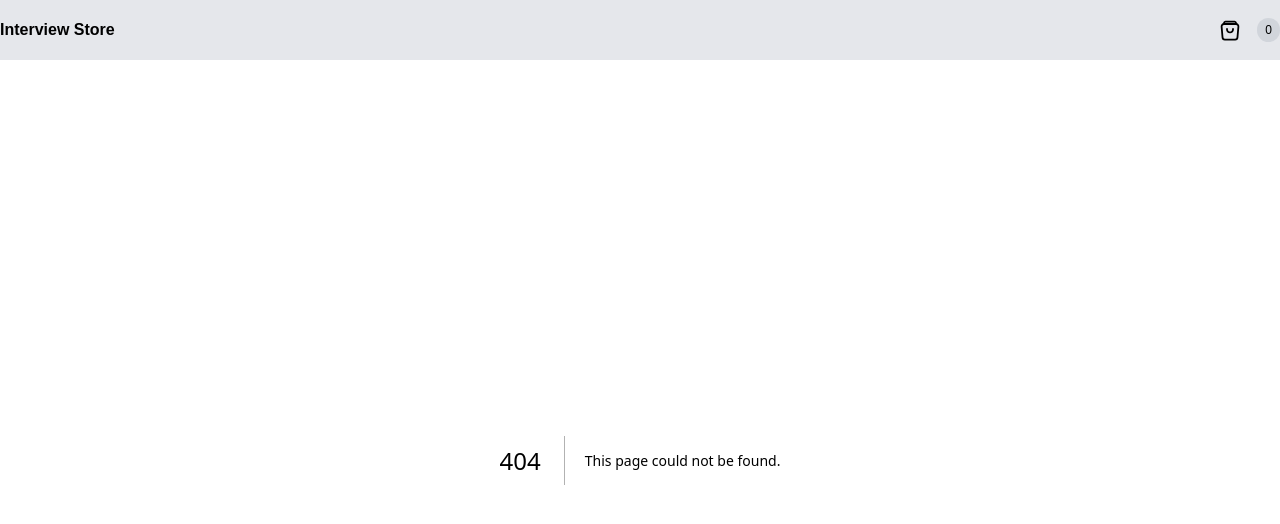
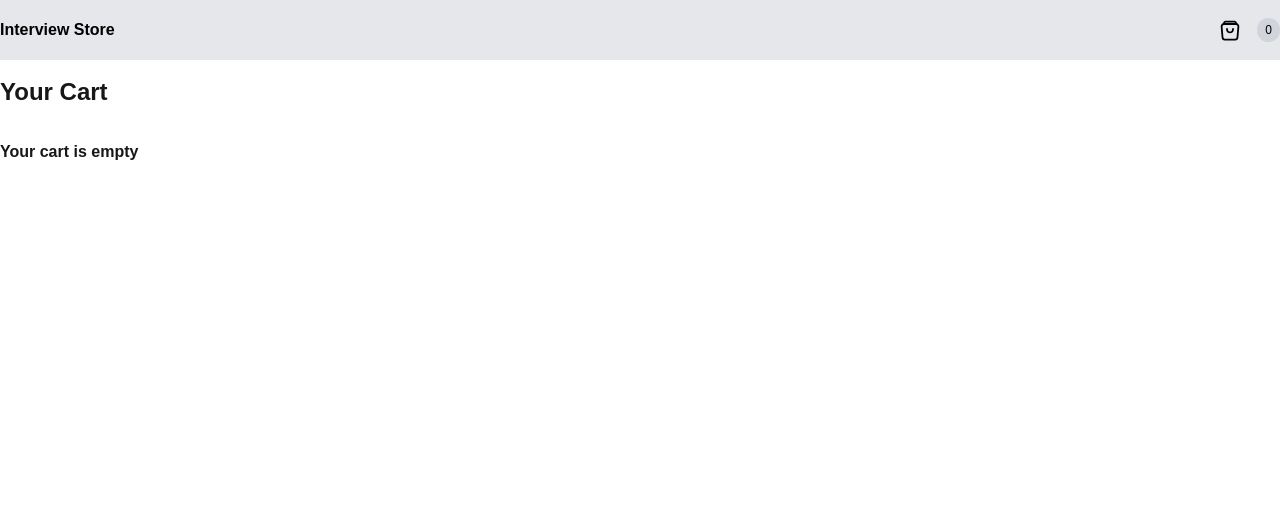
Before and after one commit to marwan-elabhar/my-app, a Next.js app: page /cart in a window 1280 px wide. Before the commit this address had no page. Shown: the top 524 px of the page. Built offline with nearby package versions, Linux system fonts and the light colour scheme.

Commit message:
implement cart page

```diff
--- /dev/null
+++ b/app/cart/page.tsx
@@ -0,0 +1,39 @@
+'use client'
+import { useCart } from "../../context/Cart";
+import CartItem from "@/components/CartItem"
+
+
+export default function Cart() {
+    const { cart } = useCart();
+
+    const total = cart.reduce((prev, curr) => prev + curr.quantity * curr.price, 0)
+
+    return (
+        <div className="container m-auto mt-4">
+            <h1 className="text-2xl font-bold mb-8">Your Cart</h1>
+            {
+                !cart.length ? <p className="font-semibold">Your cart is empty</p> :
+                    <div>
+                        <div className="mb-5">
+                            {cart.map(cartItem => {
+                                return <CartItem key={cartItem.id} product={cartItem} />
+                            }
+                            )}
+                        </div>
+                        <div className="flex justify-between items-center">
+                            <button className="text-white bg-blue-500 font-semibold rounded p-4">Continue Checkout</button>
+                            <div className="flex gap-2 text-lg font-bold">
+                                <p>Total:</p>
+                                <p>${total.toFixed(2)}</p>
+
+                            </div>
+
+                        </div>
+                    </div>
+            }
+
+
+
+        </div>
+    )
+}
```
